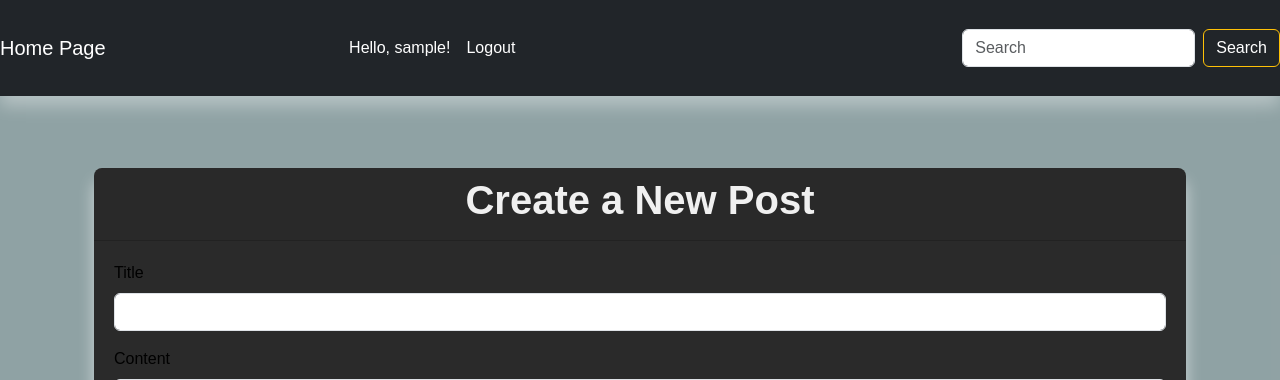
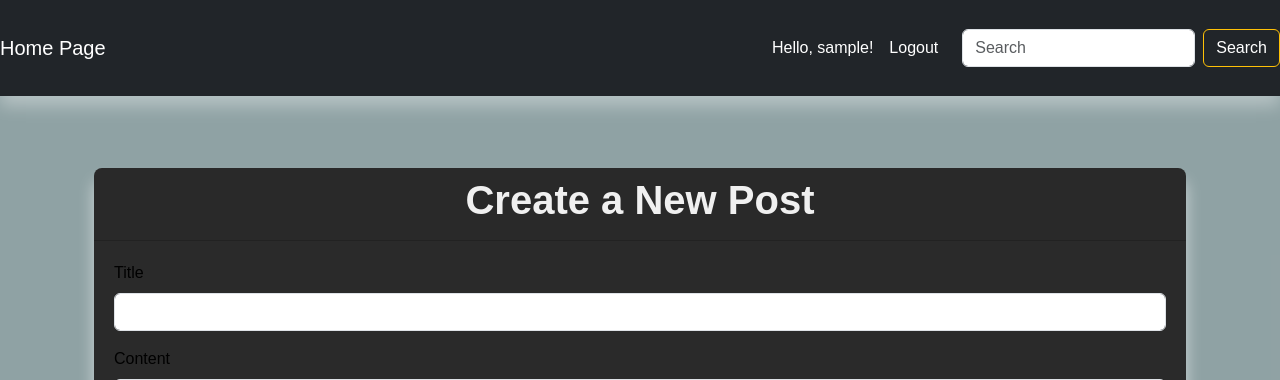
Before and after one commit to Synthahol/BlogForum, a Flask app: page /new_post in a window 1280 px wide. Shown: the top 380 px of the page. Run offline with Flask 3, Linux system fonts and the light colour scheme; the visitor is signed in with stand-in values (Sample User, id 1); some libraries are stand-ins or nearby versions.

Commit message:
adjusted navbar buttons

```diff
--- a/templates/base.html
+++ b/templates/base.html
@@ -71,7 +71,10 @@
             <span class="navbar-toggler-icon"></span>
           </button>
           <div class="collapse navbar-collapse" id="navbarNav">
-            <ul class="navbar-nav mx-auto">
+            <ul class="navbar-nav me-auto">
+              <!-- Optional: Add any other left-aligned nav items here -->
+            </ul>
+            <ul class="navbar-nav ms-auto">
               {% if current_user.is_authenticated %}
               <li class="nav-item">
                 <a
@@ -83,11 +86,7 @@
               <li class="nav-item">
                 <a class="nav-link" href="{{ url_for('logout') }}">Logout</a>
               </li>
-              {% endif %}
-            </ul>
-            <div class="search-container ms-auto">
-              {% if not current_user.is_authenticated %}
-              <ul class="navbar-nav me-2 mb-2 mb-lg-0">
+              {% else %}
               <li class="nav-item">
                 <a
                   class="nav-link {% if request.endpoint == 'login' %}active{% endif %}"
@@ -102,8 +101,9 @@
                   >Sign Up</a
                 >
               </li>
+              {% endif %}
             </ul>
-              {% endif %}
+            <div class="search-container ms-3">
               <form
                 action="{{ url_for('search_results') }}"
                 method="get"
```
Lines whose indentation alone changed are shown as unchanged.
